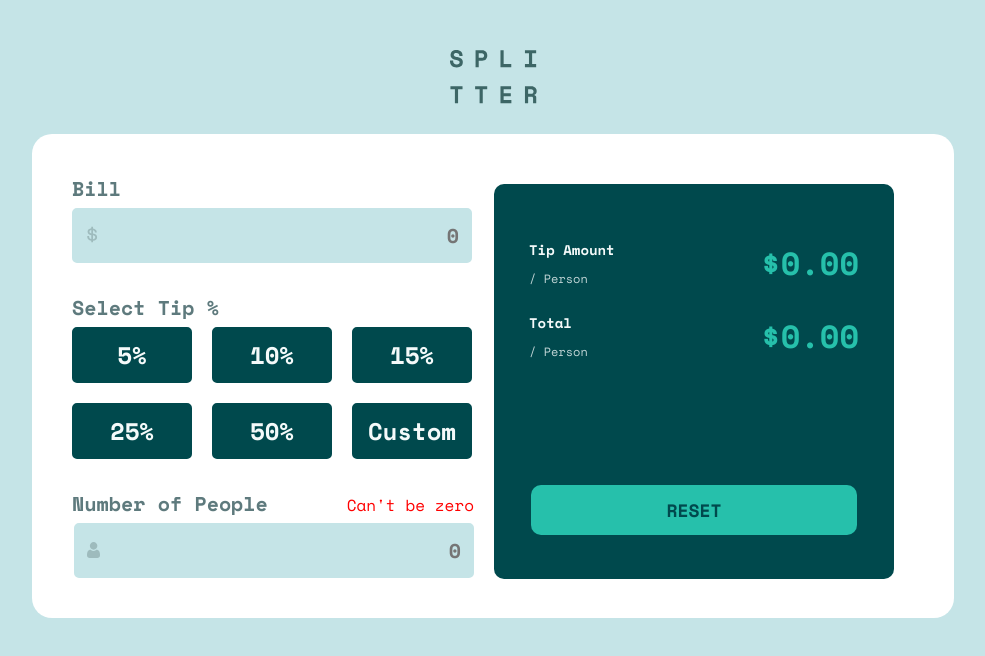
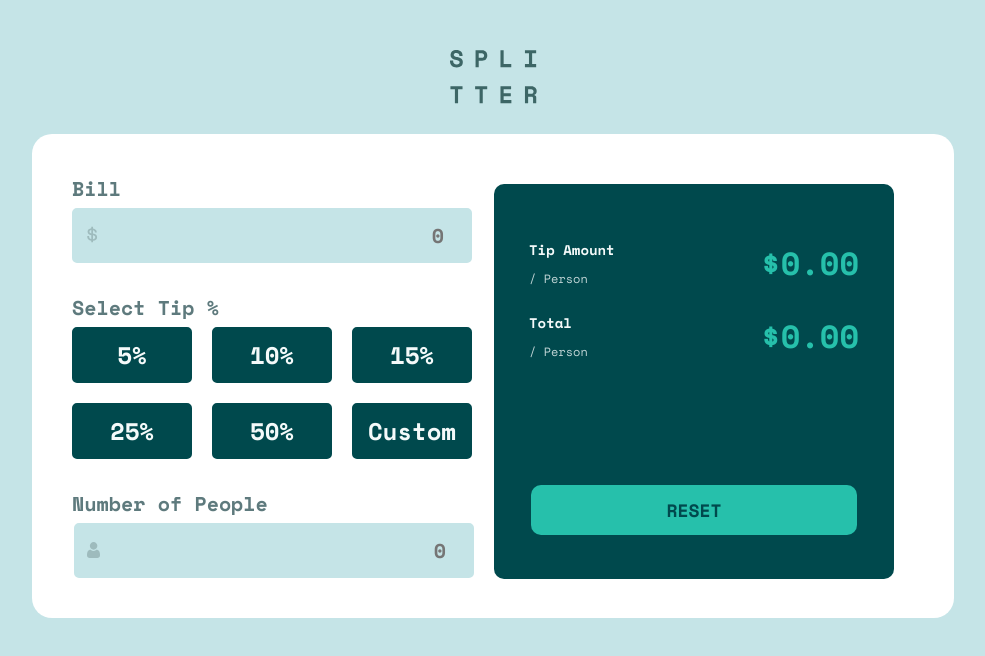
Before and after one commit to yoga1234/tip-calculator, a React (Create React App) app: page / in a window 1280 px wide. Shown: the top 656 px of the page, without its empty margins (147-1132 px from the left). Built offline with nearby package versions, Linux system fonts and the light colour scheme.

Commit message:
adding leftside behaviour

```diff
--- a/src/components/MainComponent.css
+++ b/src/components/MainComponent.css
@@ -124,3 +124,6 @@
 .people-number input.red-border {
   border: 3px solid red;
 }
+.display-none {
+  display: none;
+}
--- a/src/components/MainComponent.js
+++ b/src/components/MainComponent.js
@@ -6,6 +6,17 @@ import RightSide from "./rightSide/RightSide";
 
 const MainComponent = () => {
   const [tipSelect, setTipSelect] = useState(0);
+  const [bill, setBill] = useState(0);
+  const [people, setPeople] = useState(null);
+  function billChange(e) {
+    setBill(Number(e.target.value));
+  }
+  function peopleChange(e) {
+    setPeople(Number(e.target.value));
+  }
+  function tipCustom(e) {
+    setTipSelect(Number(e.target.value));
+  }
   return (
     <div className="main-component-container">
       <img src={logoMain} alt="logo" className="logo-main" />
@@ -14,7 +25,7 @@ const MainComponent = () => {
           <div className="bill-form">
             <h3>Bill</h3>
             <img src={iconDollar} alt="dollar" className="icon-dollar" />
-            <input type="text" placeholder="0" />
+            <input type="number" placeholder="0" onChange={billChange} />
           </div>
           <div className="tip-form">
             <h3>Select Tip %</h3>
@@ -58,7 +69,7 @@ const MainComponent = () => {
                 50%
               </span>
               <input
-                onClick={() => setTipSelect(99)}
+                onChange={tipCustom}
                 type="text"
                 className={
                   "tip-custom " + (tipSelect === 99 ? "tip-active" : "")
@@ -70,10 +81,25 @@ const MainComponent = () => {
           <div className="people-number">
             <div className="people-container">
               <h3>Number of People</h3>
-              <p>Can't be zero</p>
+              <p
+                className={
+                  people === null
+                    ? "display-none"
+                    : Number(people) === 0
+                    ? ""
+                    : "display-none"
+                }
+              >
+                Can't be zero
+              </p>
             </div>
             <img src={iconPerson} alt="person" className="icon-person" />
-            <input type="text" placeholder="0" />
+            <input
+              onChange={peopleChange}
+              type="number"
+              min={0}
+              placeholder="0"
+            />
           </div>
         </div>
         <div className="right-side">
```
